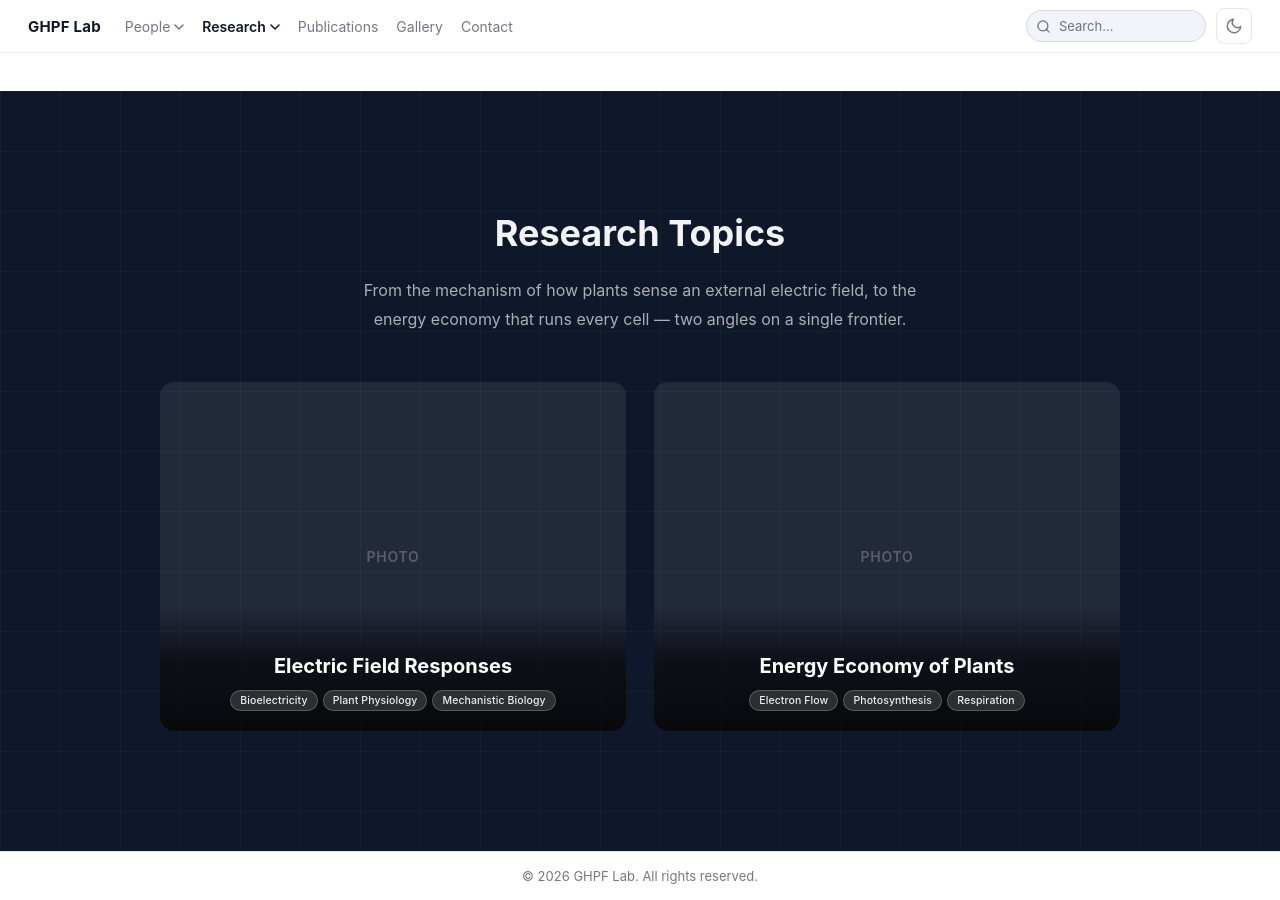
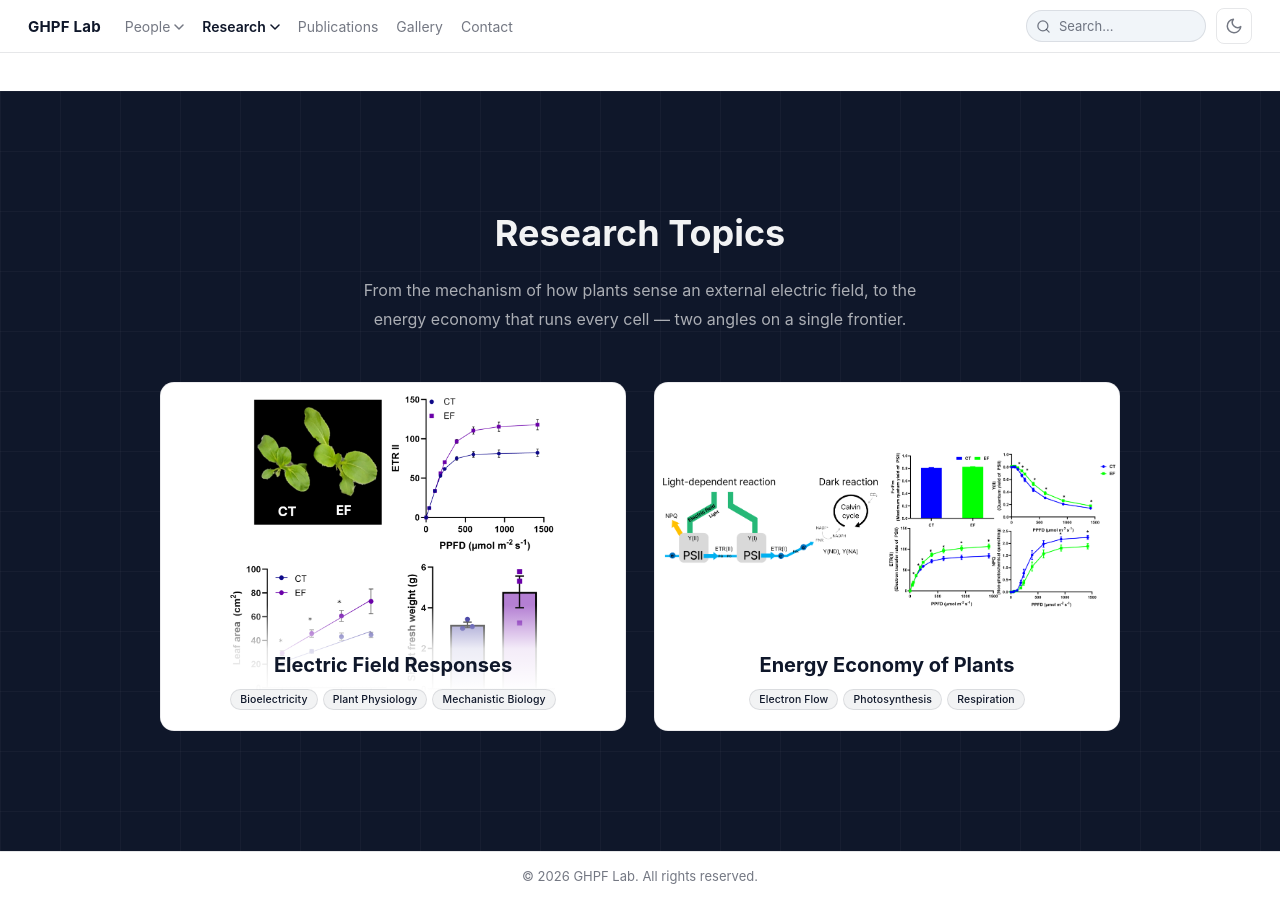
Before and after one commit to snughpf-alt/ghpf-lab-web-final-2, a Jekyll site: the page built from research/electric-fields.md, in a window 1280 px wide and 900 px high, scrolled down 1100 px. Built offline with Jekyll 4.4.1, drawn with Linux system fonts in a browser that asks for light colours; some web fonts are replaced.

Commit message:
Add EF research photos: growth & photosynthesis cards, setup photo to home hero

```diff
--- a/research/electric-fields.md
+++ b/research/electric-fields.md
@@ -89,9 +89,9 @@ title: Electric Field Biology
     <h2>Research Topics</h2>
     <p class="rd-band__subtitle">From the mechanism of how plants sense an external electric field, to the energy economy that runs every cell — two angles on a single frontier.</p>
 
-    <div class="rd-topics-grid rd-topics-grid--2col">
+    <div class="rd-topics-grid rd-topics-grid--2col rd-topics-grid--light">
       <div class="rd-topics-grid__card">
-        <div class="rd-topics-grid__placeholder-img"><span>Photo</span></div>
+        <img src="{{ '/assets/img/research/ef-growth.png' | relative_url }}" alt="Growth response to electric field — control (CT) vs electric-field (EF) plants showing larger leaf area, higher electron transport rate, and greater shoot fresh weight" style="object-fit:contain;object-position:50% 42%;background:#fff">
         <div class="rd-topics-grid__caption">
           <h3>Electric Field Responses</h3>
           <div class="rd-topics-grid__keywords">
@@ -104,7 +104,7 @@ title: Electric Field Biology
       </div>
 
       <div class="rd-topics-grid__card">
-        <div class="rd-topics-grid__placeholder-img"><span>Photo</span></div>
+        <img src="{{ '/assets/img/research/ef-photosynthesis.png' | relative_url }}" alt="Photosynthetic electron transport under electric field — light and dark reaction scheme with chlorophyll fluorescence parameters (Fv/Fm, Y(II), ETR, NPQ) comparing control and electric-field treatments" style="object-fit:contain;object-position:50% 35%;background:#fff">
         <div class="rd-topics-grid__caption">
           <h3>Energy Economy of Plants</h3>
           <div class="rd-topics-grid__keywords">
```
Also changed, not shown: index.md (+1 -1 lines), assets/img/hero-electric-field.jpg (renamed from assets/img/research/KakaoTalk_20260706_144223717.jpg), assets/img/research/ef-growth.png (renamed from assets/img/research/KakaoTalk_20260706_144441880.png), assets/img/research/ef-photosynthesis.png (renamed from assets/img/research/KakaoTalk_20260706_144200371.png).
